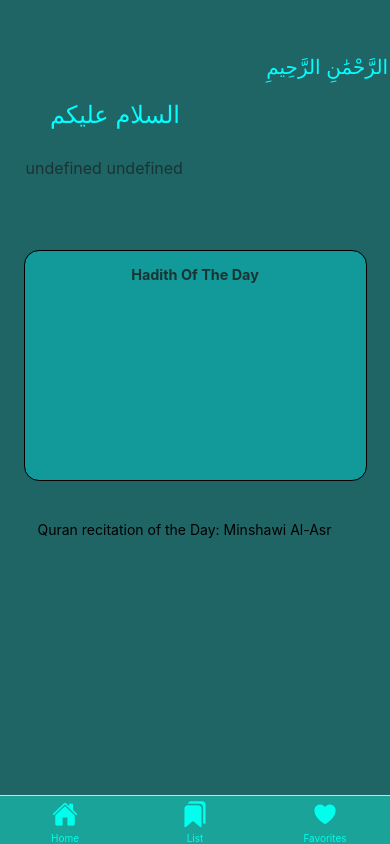
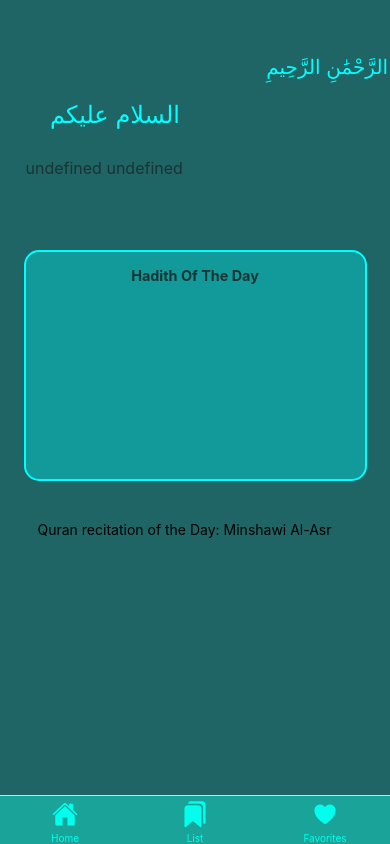
Before and after one commit to Abdulrahman48811/Sunnah, a React Native app: screen /Home in a window 390 px wide. Built offline with nearby package versions, Linux system fonts and the light colour scheme; no server answers.

Commit message:
styling of border

```diff
--- a/Screens/HomeScreen.js
+++ b/Screens/HomeScreen.js
@@ -221,8 +221,8 @@ const styles = StyleSheet.create({
     width: 343,
     marginTop: 250,
     alignSelf: "center",
-    borderWidth: 1,
-    borderColor: "black",
+    borderWidth: 2,
+    borderColor: "#00FFFF",
     borderRadius: 15,
   },
   quran: {
```
